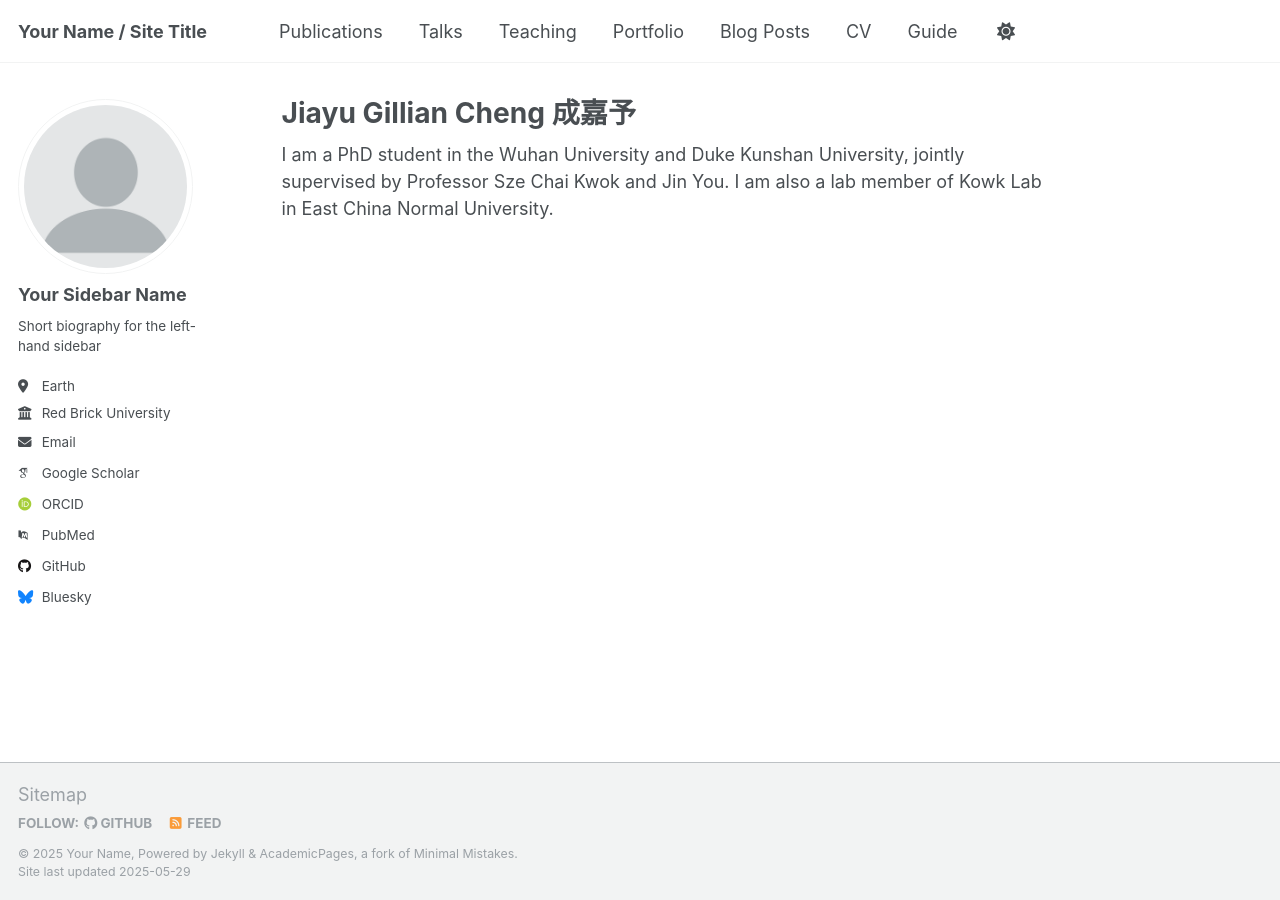
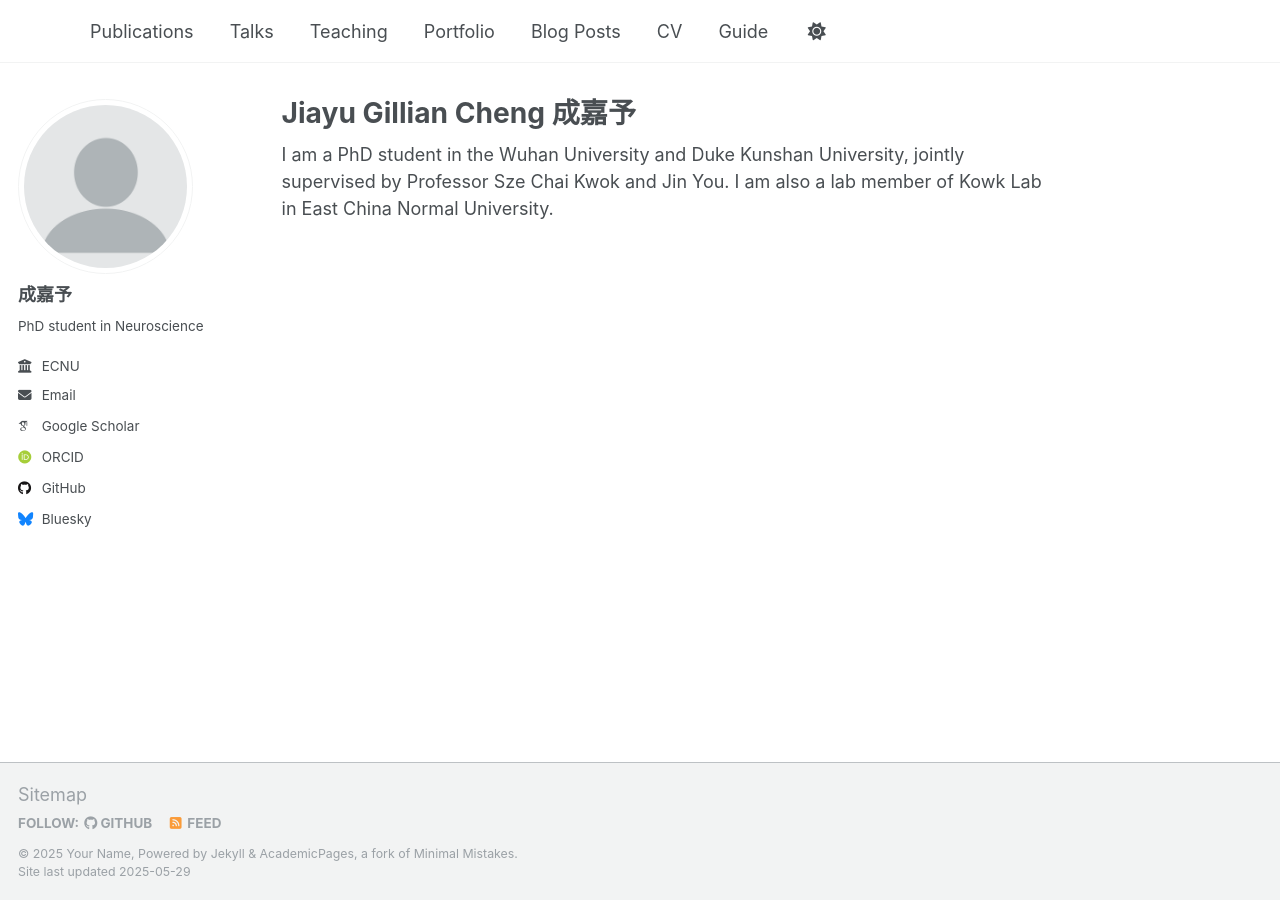
Before and after one commit to JiayuGillianCheng/homepage, a Jekyll site: the page built from _pages/about.md, in a window 1280 px wide. Built offline with Jekyll 4.4.1, drawn with Linux system fonts in a browser that asks for light colours; some web fonts are replaced.

Commit message:
Update _config.yml

```diff
--- a/_config.yml
+++ b/_config.yml
@@ -9,13 +9,13 @@
 # Basic Site Settings
 locale                   : "en-US"
 site_theme               : "default"
-title                    : "Your Name / Site Title"
-title_separator          : "-"
+title                    : ""
+title_separator          : ""
 name                     : &name "Your Name"
-description              : &description "personal description"
-url                      : https://academicpages.github.io # the base hostname & protocol for your site e.g. "https://[your GitHub username].github.io" or if you already have some other page hosted on Github then use "https://[your GitHub username].github.io/[Your Repo Name]"
-baseurl                  : "" # the subpath of your site, e.g. "/blog"
-repository               : "academicpages/academicpages.github.io"
+description              : &description ""
+url                      : https://JiayuGillianCheng.github.io # the base hostname & protocol for your site e.g. "https://[your GitHub username].github.io" or if you already have some other page hosted on Github then use "https://[your GitHub username].github.io/[Your Repo Name]"
+baseurl                  : "/homepage" # the subpath of your site, e.g. "/blog"
+repository               : # "academicpages/academicpages.github.io"
 
 # Site Author - The following control what appear as part of the author content on the side bar.
 #               If a field is blank the icon and link will not appear, otherwise it will be shown.
@@ -23,11 +23,11 @@ repository               : "academicpages/academicpages.github.io"
 author:
   # Biographic information
   avatar           : "profile.png"
-  name             : "Your Sidebar Name"
+  name             : "成嘉予"
   pronouns         : # example: "she/her"
-  bio              : "Short biography for the left-hand sidebar"
-  location         : "Earth"
-  employer         : "Red Brick University"
+  bio              : "PhD student in Neuroscience"
+  location         : # "Earth"
+  employer         : "ECNU"
   uri              : # URL
   email            : "none@example.org"
 
@@ -38,7 +38,7 @@ author:
   impactstory      : # URL
   orcid            : "http://orcid.org/yourorcidurl"
   semantic         : # URL
-  pubmed           : "https://www.ncbi.nlm.nih.gov/pubmed/?term=john+snow"
+  pubmed           : # "https://www.ncbi.nlm.nih.gov/pubmed/?term=john+snow"
   researchgate     : # URL
   scopus           : # URL
 
```
